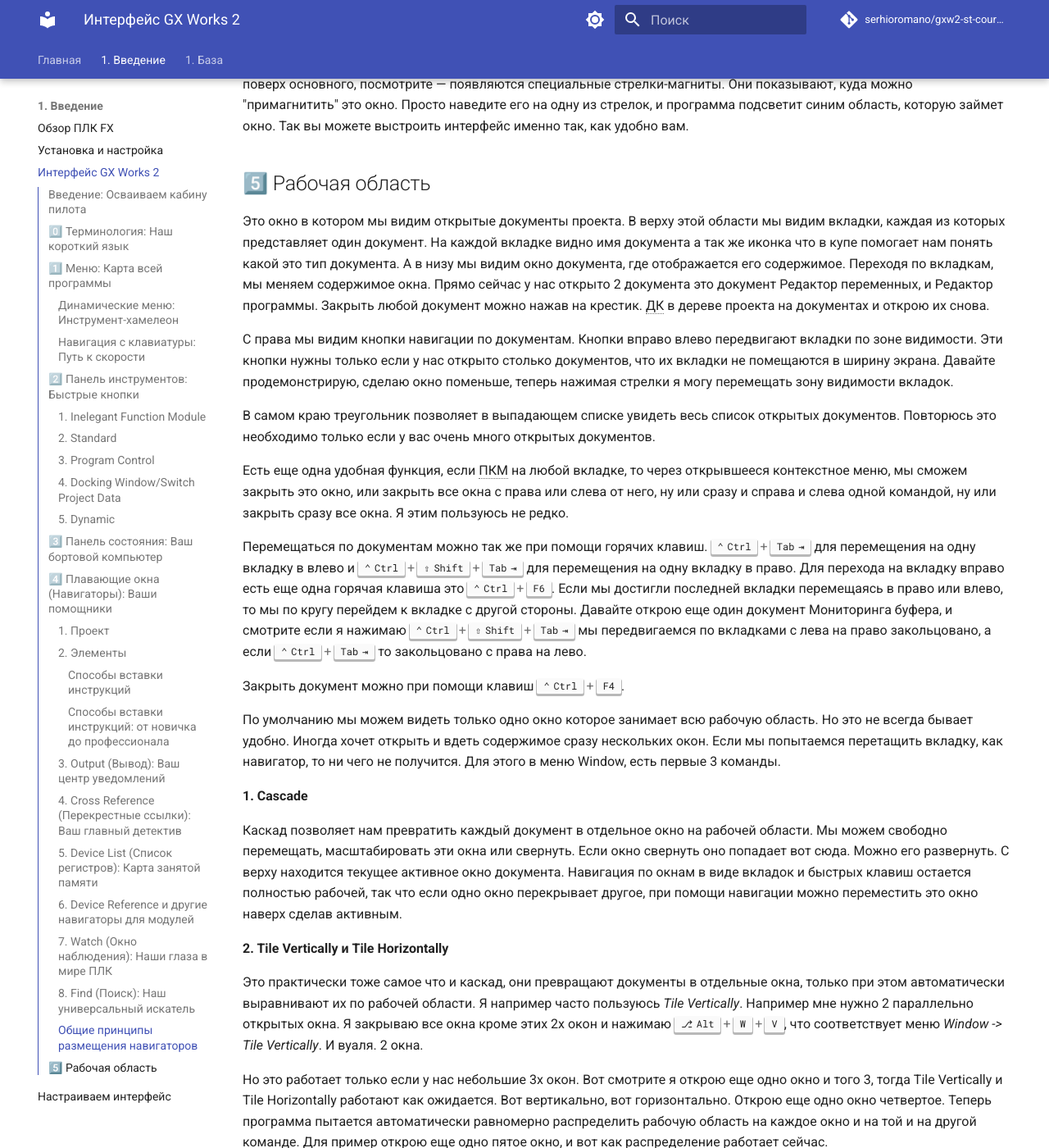
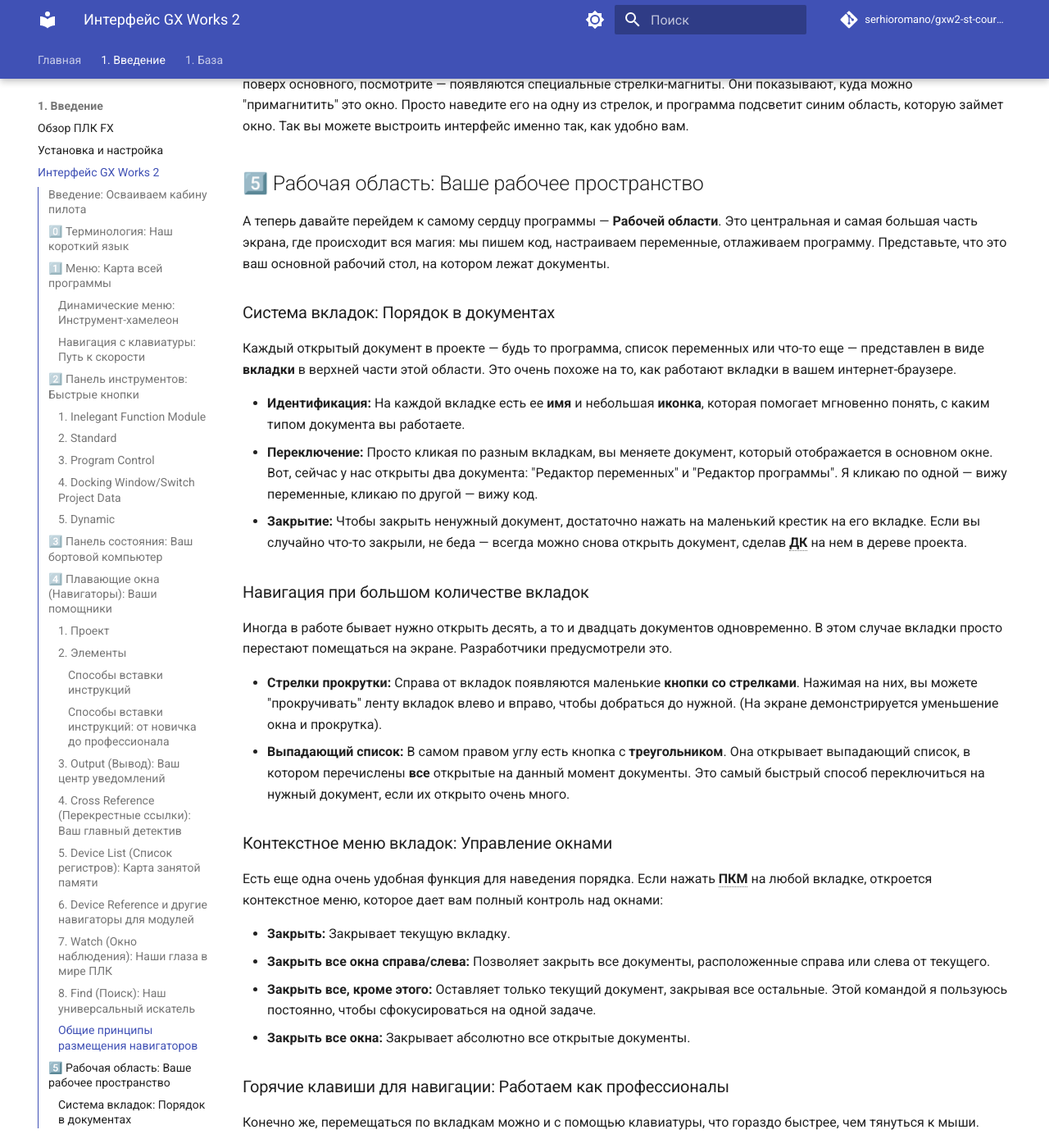
Before and after one commit to Serhioromano/gxw2-st-course, an MkDocs documentation site: the page built from docs/1-intro/gxw2-interface.md, in a window 1280 px wide and 1400 px high, scrolled down 11154 px. Shown: the whole window at 82% size. Built offline with MkDocs 1.6.1 and Material for MkDocs 9.7.7, drawn with Linux system fonts in a browser that asks for light colours; comment, search, counter and statistics services are not loaded; some of the changed text lies outside the part shown.

Commit message:
интерфейс закончен

```diff
--- a/docs/1-intro/gxw2-interface.md
+++ b/docs/1-intro/gxw2-interface.md
@@ -264,28 +264,69 @@ D100 := 10;
 
 Но это еще не все. Вы — хозяин своего рабочего пространства. Если вы зажмете ЛКМ на заголовке любого навигатора и потащите его, он "отцепится" и станет отдельным, независимым окном. Такое окно можно даже перенести на второй монитор, если вы, как и я, работаете с несколькими. (На экране демонстрируется). Если же вы начнете тащить это окно поверх основного, посмотрите — появляются специальные стрелки-магниты. Они показывают, куда можно "примагнитить" это окно. Просто наведите его на одну из стрелок, и программа подсветит синим область, которую займет окно. Так вы можете выстроить интерфейс именно так, как удобно вам.
 
-## 5️⃣ Рабочая область
+## 5️⃣ Рабочая область: Ваше рабочее пространство
 
-Это окно в котором мы видим открытые документы проекта. В верху этой области мы видим вкладки, каждая из которых представляет один документ. На каждой вкладке видно имя документа а так же иконка что в купе помогает нам понять какой это тип документа. А в низу мы видим окно документа, где отображается его содержимое. Переходя по вкладкам, мы меняем содержимое окна. Прямо сейчас у нас открыто 2 документа это документ Редактор переменных, и Редактор программы. Закрыть любой документ можно нажав на крестик. ДК в дереве проекта на документах и открою их снова.
+А теперь давайте перейдем к самому сердцу программы — **Рабочей области**. Это центральная и самая большая часть экрана, где происходит вся магия: мы пишем код, настраиваем переменные, отлаживаем программу. Представьте, что это ваш основной рабочий стол, на котором лежат документы.
 
-С права мы видим кнопки навигации по документам. Кнопки вправо влево передвигают вкладки по зоне видимости. Эти кнопки нужны только если у нас открыто столько документов, что их вкладки не помещаются в ширину экрана. Давайте продемонстрирую, сделаю окно поменьше, теперь нажимая стрелки я могу перемещать зону видимости вкладок.
+### Система вкладок: Порядок в документах
 
-В самом краю треугольник позволяет в выпадающем списке увидеть весь список открытых документов. Повторюсь это необходимо только если у вас очень много открытых документов.
+Каждый открытый документ в проекте — будь то программа, список переменных или что-то еще — представлен в виде **вкладки** в верхней части этой области. Это очень похоже на то, как работают вкладки в вашем интернет-браузере.
 
-Есть еще одна удобная функция, если ПКМ на любой вкладке, то через открывшееся контекстное меню, мы сможем закрыть это окно, или закрыть все окна с права или слева от него, ну или сразу и справа и слева одной командой, ну или закрыть сразу все окна. Я этим пользуюсь не редко.
+* **Идентификация:** На каждой вкладке есть ее **имя** и небольшая **иконка**, которая помогает мгновенно понять, с каким типом документа вы работаете.
+* **Переключение:** Просто кликая по разным вкладкам, вы меняете документ, который отображается в основном окне. Вот, сейчас у нас открыты два документа: "Редактор переменных" и "Редактор программы". Я кликаю по одной — вижу переменные, кликаю по другой — вижу код.
+* **Закрытие:** Чтобы закрыть ненужный документ, достаточно нажать на маленький крестик на его вкладке. Если вы случайно что-то закрыли, не беда — всегда можно снова открыть документ, сделав **ДК** на нем в дереве проекта.
 
-Перемещаться по документам можно так же при помощи горячих клавиш. ++ctrl+tab++ для перемещения на одну вкладку в влево и ++ctrl+shift+tab++ для перемещения на одну вкладку в право. Для перехода на вкладку вправо есть еще одна горячая клавиша это ++ctrl+"F6"++. Если мы достигли последней вкладки перемещаясь в право или влево, то мы по кругу перейдем к вкладке с другой стороны. Давайте открою еще один документ Мониторинга буфера, и смотрите если я нажимаю ++ctrl+shift+tab++ мы передвигаемся по вкладками с лева на право закольцовано, а если ++ctrl+tab++ то закольцовано с права на лево.
+### Навигация при большом количестве вкладок
 
-Закрыть документ можно при помощи клавиш ++ctrl+"F4"++.
+Иногда в работе бывает нужно открыть десять, а то и двадцать документов одновременно. В этом случае вкладки просто перестают помещаться на экране. Разработчики предусмотрели это.
 
-По умолчанию мы можем видеть только одно окно которое занимает всю рабочую область. Но это не всегда бывает удобно. Иногда хочет открыть и вдеть содержимое сразу нескольких окон. Если мы попытаемся перетащить вкладку, как навигатор, то ни чего не получится. Для этого в меню Window, есть первые 3 команды.
+* **Стрелки прокрутки:** Справа от вкладок появляются маленькие **кнопки со стрелками**. Нажимая на них, вы можете "прокручивать" ленту вкладок влево и вправо, чтобы добраться до нужной. (На экране демонстрируется уменьшение окна и прокрутка).
+* **Выпадающий список:** В самом правом углу есть кнопка с **треугольником**. Она открывает выпадающий список, в котором перечислены **все** открытые на данный момент документы. Это самый быстрый способ переключиться на нужный документ, если их открыто очень много.
 
-**1. Cascade**
+### Контекстное меню вкладок: Управление окнами
 
-Каскад позволяет нам превратить каждый документ в отдельное окно на рабочей области. Мы можем свободно перемещать, масштабировать эти окна или свернуть. Если окно свернуть оно попадает вот сюда. Можно его развернуть. С верху находится текущее активное окно документа. Навигация по окнам в виде вкладок и быстрых клавиш остается полностью рабочей, так что если одно окно перекрывает другое, при помощи навигации можно переместить это окно наверх сделав активным.
+Есть еще одна очень удобная функция для наведения порядка. Если нажать **ПКМ** на любой вкладке, откроется контекстное меню, которое дает вам полный контроль над окнами:
 
-**2. Tile Vertically и Tile Horizontally**
+* **Закрыть:** Закрывает текущую вкладку.
+* **Закрыть все окна справа/слева:** Позволяет закрыть все документы, расположенные справа или слева от текущего.
+* **Закрыть все, кроме этого:** Оставляет только текущий документ, закрывая все остальные. Этой командой я пользуюсь постоянно, чтобы сфокусироваться на одной задаче.
+* **Закрыть все окна:** Закрывает абсолютно все открытые документы.
 
-Это практически тоже самое что и каскад, они превращают документы в отдельные окна, только при этом автоматически выравнивают их по рабочей области. Я например часто пользуюсь *Tile Vertically*. Например мне нужно 2 параллельно открытых окна. Я закрываю все окна кроме этих 2х окон и нажимаю ++alt+"W"+"V"++, что соответствует меню *Window -> Tile Vertically*. И вуаля. 2 окна.
+### Горячие клавиши для навигации: Работаем как профессионалы
 
-Но это работает только если у нас небольшие 3х окон. Вот смотрите я открою еще одно окно и того 3, тогда Tile Vertically и Tile Horizontally работают как ожидается. Вот вертикально, вот горизонтально. Открою еще одно окно четвертое. Теперь программа пытается автоматически равномерно распределить рабочую область на каждое окно и на той и на другой команде. Для пример открою еще одно пятое окно, и вот как распределение работает сейчас.
+Конечно же, перемещаться по вкладкам можно и с помощью клавиатуры, что гораздо быстрее, чем тянуться к мыши.
+
+* **Переключение:**
+    * ++ctrl+tab++ или ++ctrl+"F6"++: Переключиться на **следующую** вкладку (вправо).
+    * ++ctrl+shift+tab++: Переключиться на **предыдущую** вкладку (влево).
+* **Цикличность:** Важный момент: навигация "закольцована". Это значит, что если вы дошли до самой последней вкладки и нажмете ++ctrl+tab++ еще раз, вы перейдете на самую первую. И наоборот. (На экране демонстрируется с тремя открытыми документами).
+* **Закрытие:** Чтобы закрыть текущий активный документ, используйте сочетание ++ctrl+"F4"++.
+
+### Многооконный режим: Видеть все и сразу
+
+По умолчанию каждый документ занимает всю рабочую область. Но часто в работе возникает необходимость видеть содержимое двух или даже трех окон одновременно. Например, смотреть на список переменных и одновременно писать код, который их использует.
+
+Важно: в отличие от навигаторов, вкладки документов **нельзя** просто так перетащить и расположить рядом. Для этого существует специальное меню **Window** (Окно). Давайте рассмотрим его ключевые команды.
+
+#### 1. Cascade (Каскад)
+
+Эта команда превращает каждую вкладку в отдельное, свободно плавающее окно внутри рабочей области. Представьте, что вы разложили на столе стопку бумажных документов веером.
+
+* **Управление:** Эти окна можно свободно **перемещать**, **изменять их размер** и даже **сворачивать**. Свернутое окно превращается в маленький заголовок в нижней части рабочей области, откуда его можно снова развернуть.
+* **Активное окно:** Окно, с которым вы работаете в данный момент, всегда будет поверх остальных.
+* **Навигация:** Что самое удобное, все горячие клавиши (вроде ++ctrl+tab++) продолжают работать и в этом режиме, позволяя быстро "поднять" нужное окно наверх, сделав его активным.
+
+#### 2. Tile Vertically и Tile Horizontally (Расположить плиткой)
+
+Эти две команды также превращают документы в отдельные окна, но, в отличие от каскада, они **автоматически** располагают их на экране, чтобы они занимали все пространство без перекрытий. Это похоже на то, как располагаются панели в комиксе.
+
+* **Tile Vertically** (++alt+"W"+"V"++): Располагает окна друг рядом с другом по вертикали. Я очень часто использую этот режим, когда мне нужно работать с двумя документами. Я просто закрываю все лишнее, оставляю два нужных окна и нажимаю эту комбинацию. И вуаля — идеальное рабочее пространство.
+* **Tile Horizontally** (++alt+"W"+"H"++): Располагает окна друг над другом по горизонтали.
+
+Как программа решает, как их расположить? Она пытается сделать это максимально равномерно.
+
+* **2 окна:** Идеально делят экран пополам (вертикально или горизонтально).
+* **3 окна:** Также располагаются вполне ожидаемо в ряд или столбик.
+* **4 и более окон:** Программа начинает автоматически выстраивать сетку, пытаясь выделить каждому окну примерно равную площадь. (На экране демонстрируется с 4 и 5 окнами).
+
+Этот механизм автоматического расположения позволяет вам очень быстро организовать рабочее пространство под конкретную задачу, не тратя время на ручное перетаскивание и изменение размеров окон.
```
Also changed, not shown: GEMINI.md (added, +38 -0 lines), 3 other files.
